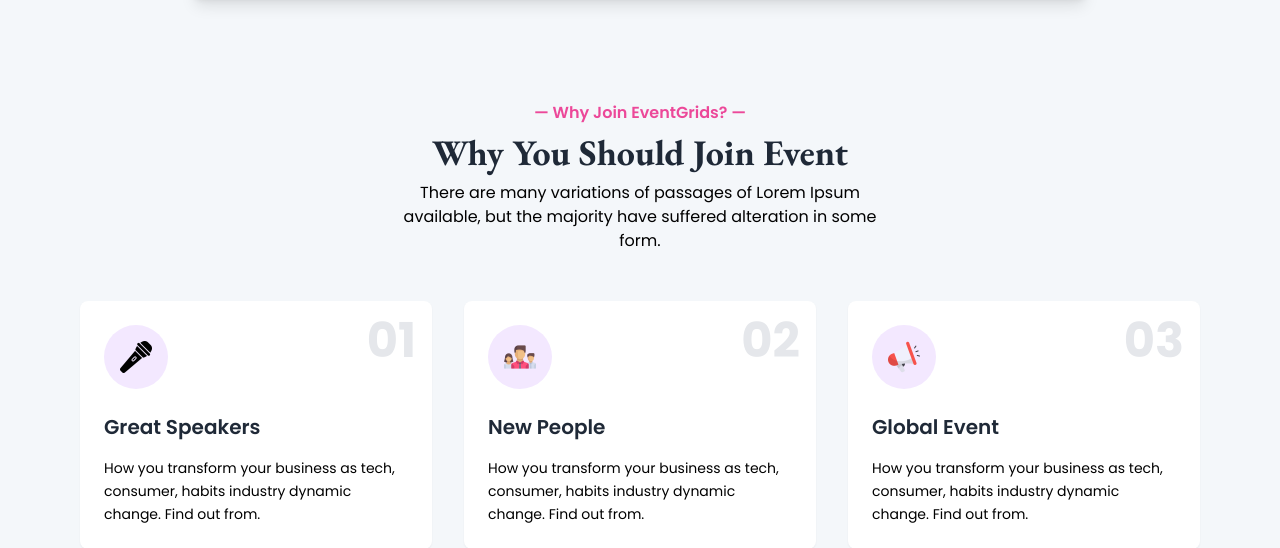
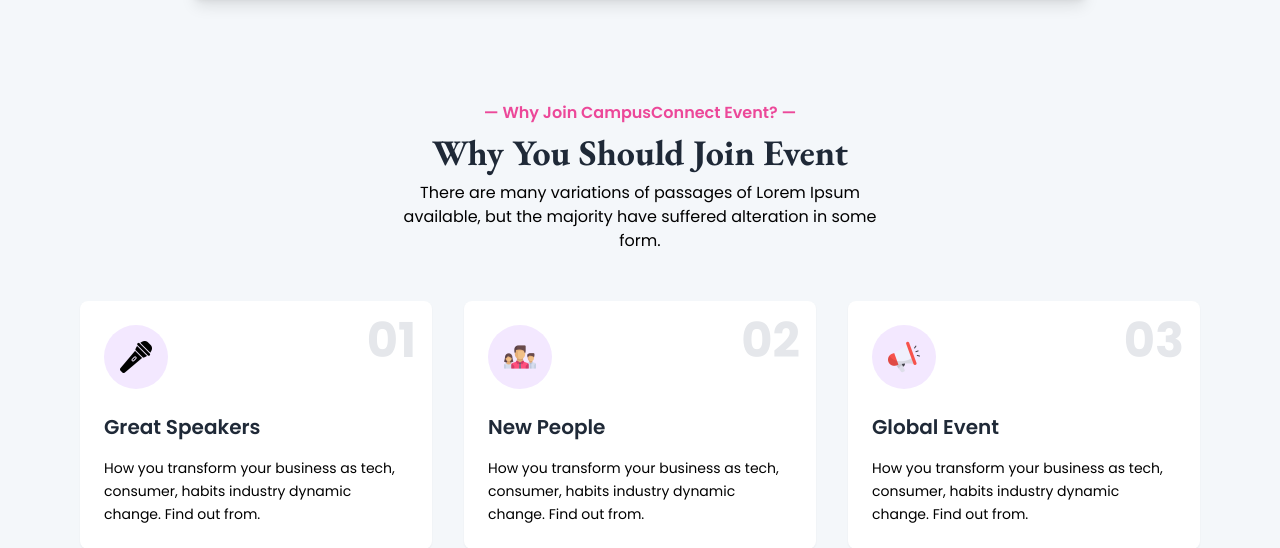
Before and after one commit to Suprio-Das/Campus-Connect, a PHP site: page /event.php in a window 1280 px wide. Shown: the part 951-1499 px from the top of the page. Run offline with PHP 8.4, Linux system fonts and the light colour scheme; data comes from the database, SQL or seed files in the repository; some libraries are stand-ins or nearby versions.

Commit message:
Event page issue solved

```diff
--- a/event.php
+++ b/event.php
@@ -66,7 +66,7 @@
 
     <section class="my-24 py-16">
         <div class="text-center mb-12">
-            <p class="text-pink-500 font-semibold mb-2">— Why Join EventGrids? —</p>
+            <p class="text-pink-500 font-semibold mb-2">— Why Join CampusConnect Event? —</p>
             <h2 class="text-2xl md:text-4xl font-bold text-gray-800">
                 Why You Should Join Event
             </h2>
@@ -309,7 +309,8 @@
                 // Populate event details
                 document.getElementById('event-location').innerHTML = `📍 ${event.location}`;
                 document.getElementById('event-name').textContent = event.event_name;
-                document.getElementById('event-description').textContent = event.description;
+                const description = event.description.split(' ').slice(0, 30).join(' ') + '...';
+                document.getElementById('event-description').textContent = description;
 
                 // Initialize countdown
                 const eventDate = new Date(`${event.date} ${event.time}`);
--- a/fetch_event.php
+++ b/fetch_event.php
@@ -1,7 +1,7 @@
 <?php
 include('./db_con/dbCon.php');
 // Fetch the most recent event
-$sql = "SELECT * FROM event ORDER BY date ASC LIMIT 1";
+$sql = "SELECT * FROM event ORDER BY date DESC LIMIT 1";
 $result = $db->query($sql);
 $event = $result->fetch_assoc();
 
```
Also changed, not shown: upload/images/20250118181636_1676900329757.jpeg (added).
